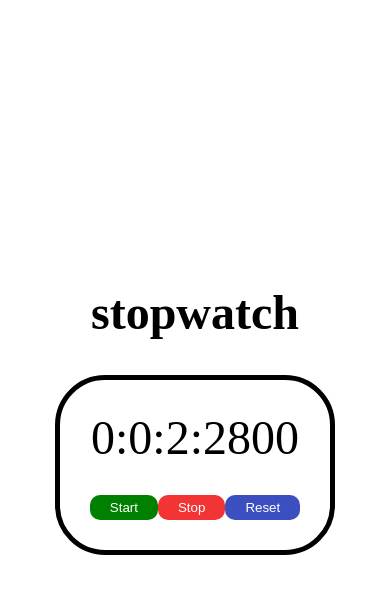
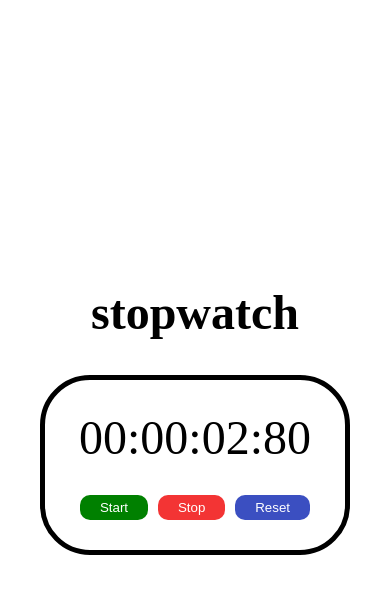
Before and after one commit to Zking4ever/practice-javascript, a plain HTML site: page stopwatch/index.html in a window 390 px wide. Both pictures are taken after a click on the button "Start". Drawn offline with Linux system fonts and the light colour scheme.

Commit message:
stopwatch tested and got posetive

```diff
--- a/stopwatch/script.js
+++ b/stopwatch/script.js
@@ -26,10 +26,16 @@ _('stop').addEventListener('click',function(){
 
 function update(){
     elapseTime = Date.now() - startTime;
-    elapseTimeInSecond = Math.floor(elapseTime / (1000))%60;
-    elapseTimeInMinute = Math.floor(elapseTime / (1000*60))%60;
+    elapseTimeInSecond = Math.floor(elapseTime / 1000 % 60);
+    elapseTimeInMinute = Math.floor(elapseTime / (1000*60)%60);
     elapseTimeInHour = Math.floor(elapseTime / (1000*60*60));
-    _('display').innerHTML = elapseTimeInHour +":"+ elapseTimeInMinute +":"+ elapseTimeInSecond+":"+elapseTime;
+    elapseTimeInMiliseconds = Math.floor(elapseTime % 1000 / 10);
+
+    elapseTimeInHour = String(elapseTimeInHour).padStart(2, "0" );
+    elapseTimeInMinute =String(elapseTimeInMinute).padStart(2, "0");
+    elapseTimeInSecond =String(elapseTimeInSecond).padStart(2, "0");
+    _('display').textContent = `${elapseTimeInHour}:${elapseTimeInMinute}:${elapseTimeInSecond}:${elapseTimeInMiliseconds}`;
+   // _('display').innerHTML = elapseTimeInHour +":"+ elapseTimeInMinute +":"+ elapseTimeInSecond+":"+elapseTimeInMiliseconds;
 }
 
 //function to restart
--- a/stopwatch/style.css
+++ b/stopwatch/style.css
@@ -10,6 +10,7 @@ body{
 #container{
     border: 5px solid;
     border-radius: 50px;
+    width: 500px;
 }
 #display{
     font-size: 5rem;
@@ -50,6 +51,9 @@ button{
         height: 100vh;
         justify-content: center;
     }
+    #container{
+        width: 300px;
+    }
     #heading{
         margin-bottom: 15px;
         margin-top: 0;
```
